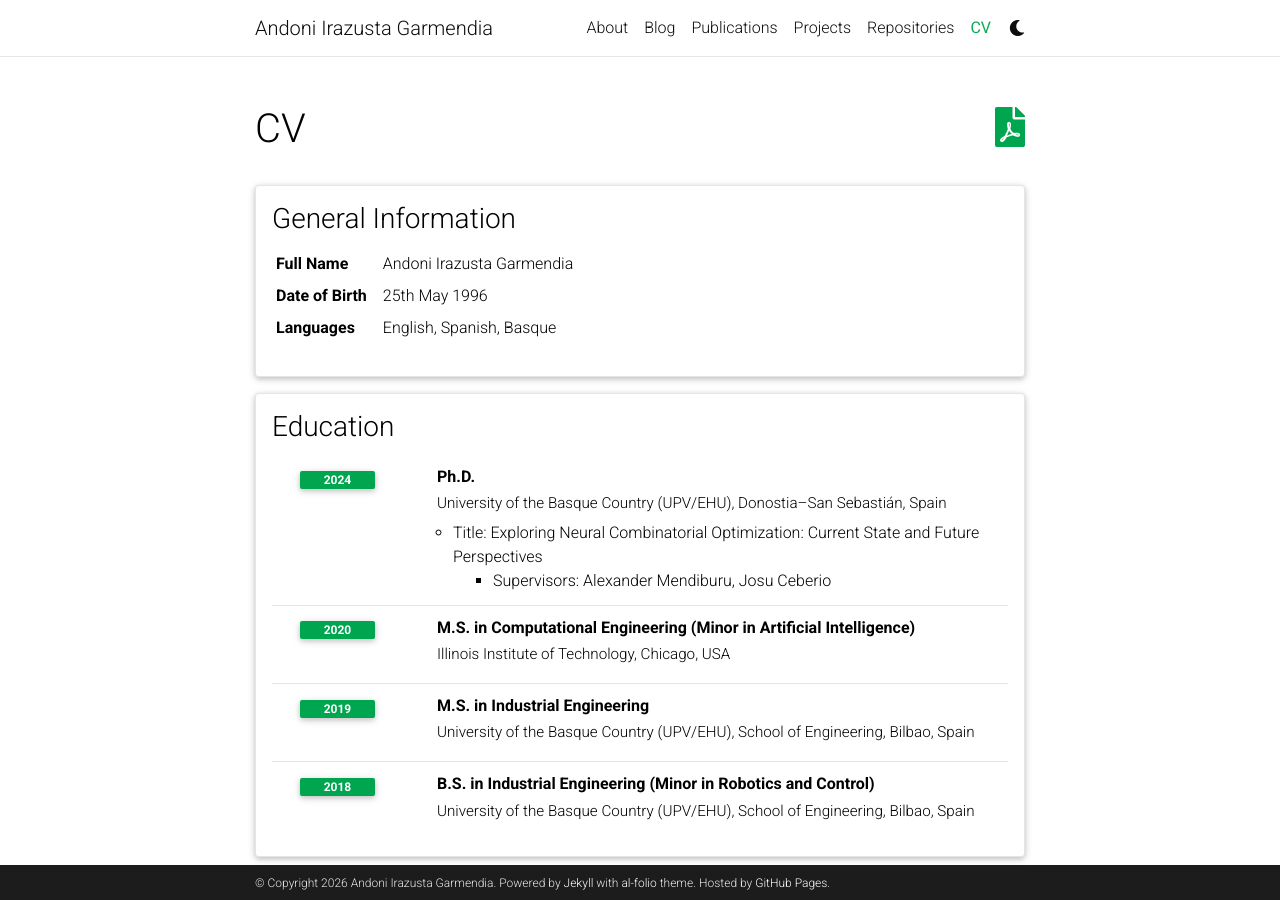
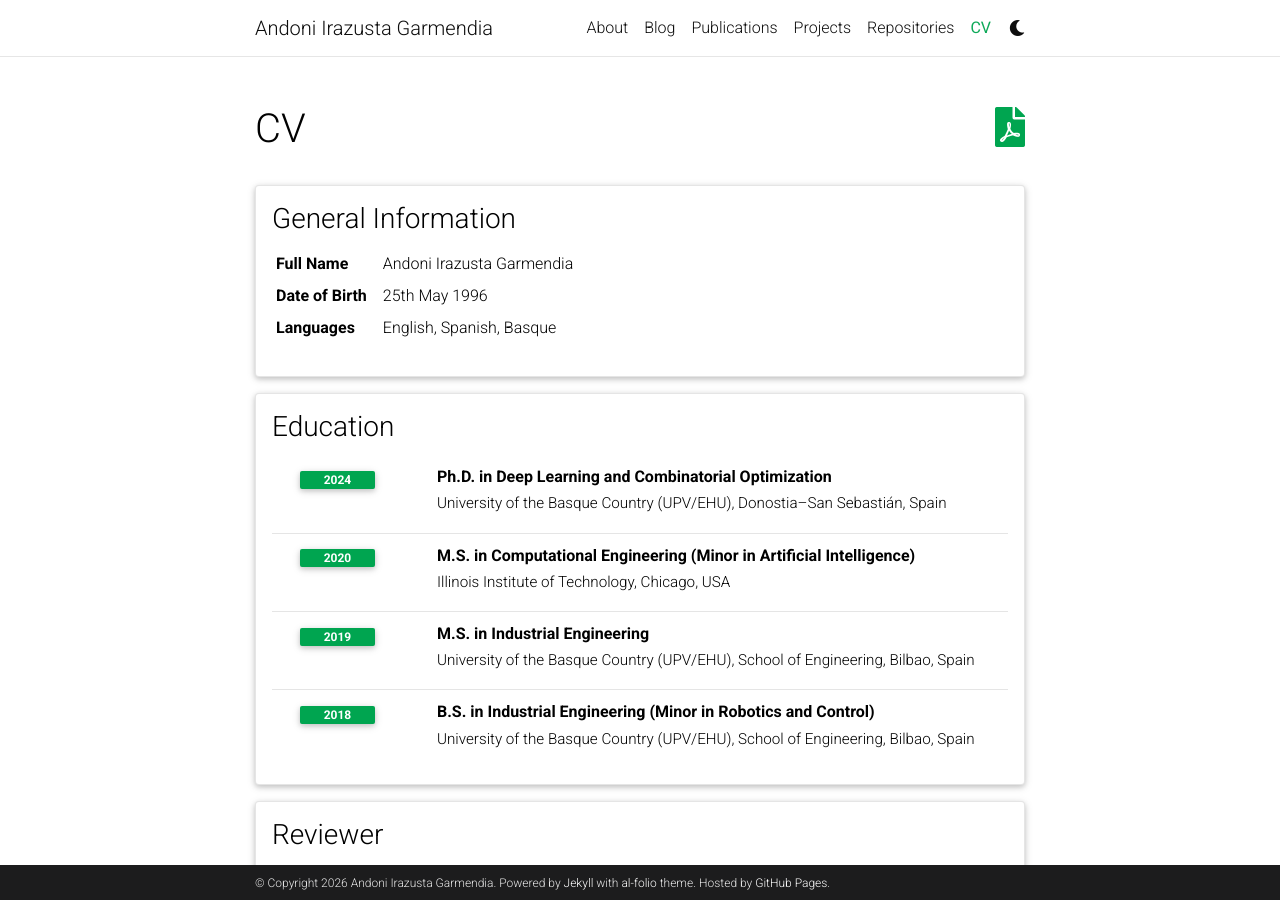
Before and after one commit to TheLeprechaun25/TheLeprechaun25.github.io, a Jekyll site: the page built from _pages/cv.md, in a window 1280 px wide and 900 px high. Built offline with Jekyll 4.4.1, drawn with Linux system fonts in a browser that asks for light colours; comment, search, counter and statistics services are not loaded; a style sheet for code colours, icons or effects is not loaded.

Commit message:
Enhance Ph.D. title with specialization details
Updated Ph.D. title to include specialization in Deep Learning and Combinatorial Optimization.

```diff
--- a/_data/cv.yml
+++ b/_data/cv.yml
@@ -11,13 +11,9 @@
 - title: Education
   type: time_table
   contents:
-    - title: Ph.D.
+    - title: Ph.D. in Deep Learning and Combinatorial Optimization
       institution: University of the Basque Country (UPV/EHU), Donostia–San Sebastián, Spain
       year: 2024
-      description:
-        - title: "Title: Exploring Neural Combinatorial Optimization: Current State and Future Perspectives"
-          contents:
-            - "Supervisors: Alexander Mendiburu, Josu Ceberio"
 
     - title: M.S. in Computational Engineering (Minor in Artificial Intelligence)
       institution: Illinois Institute of Technology, Chicago, USA
```
